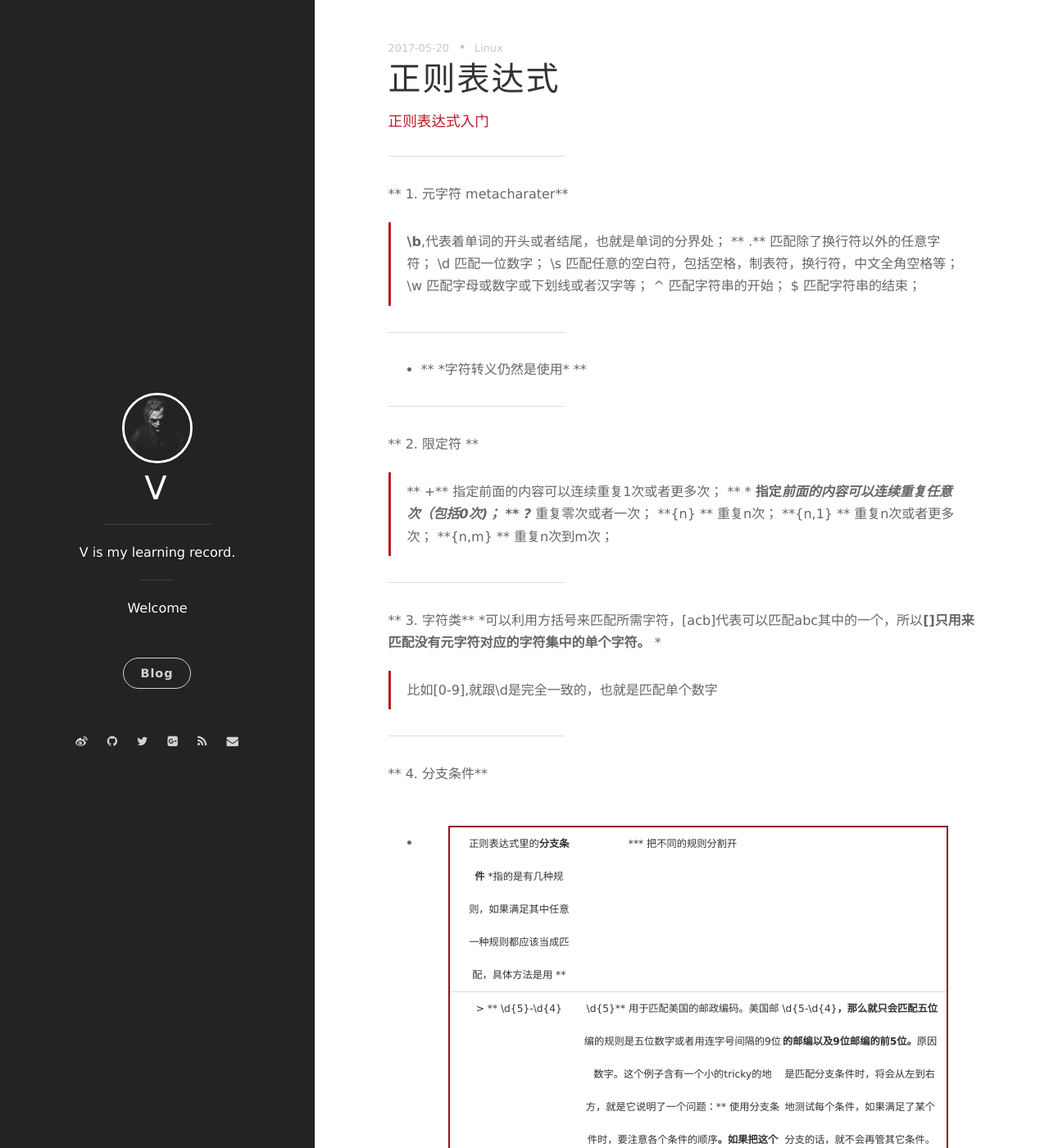
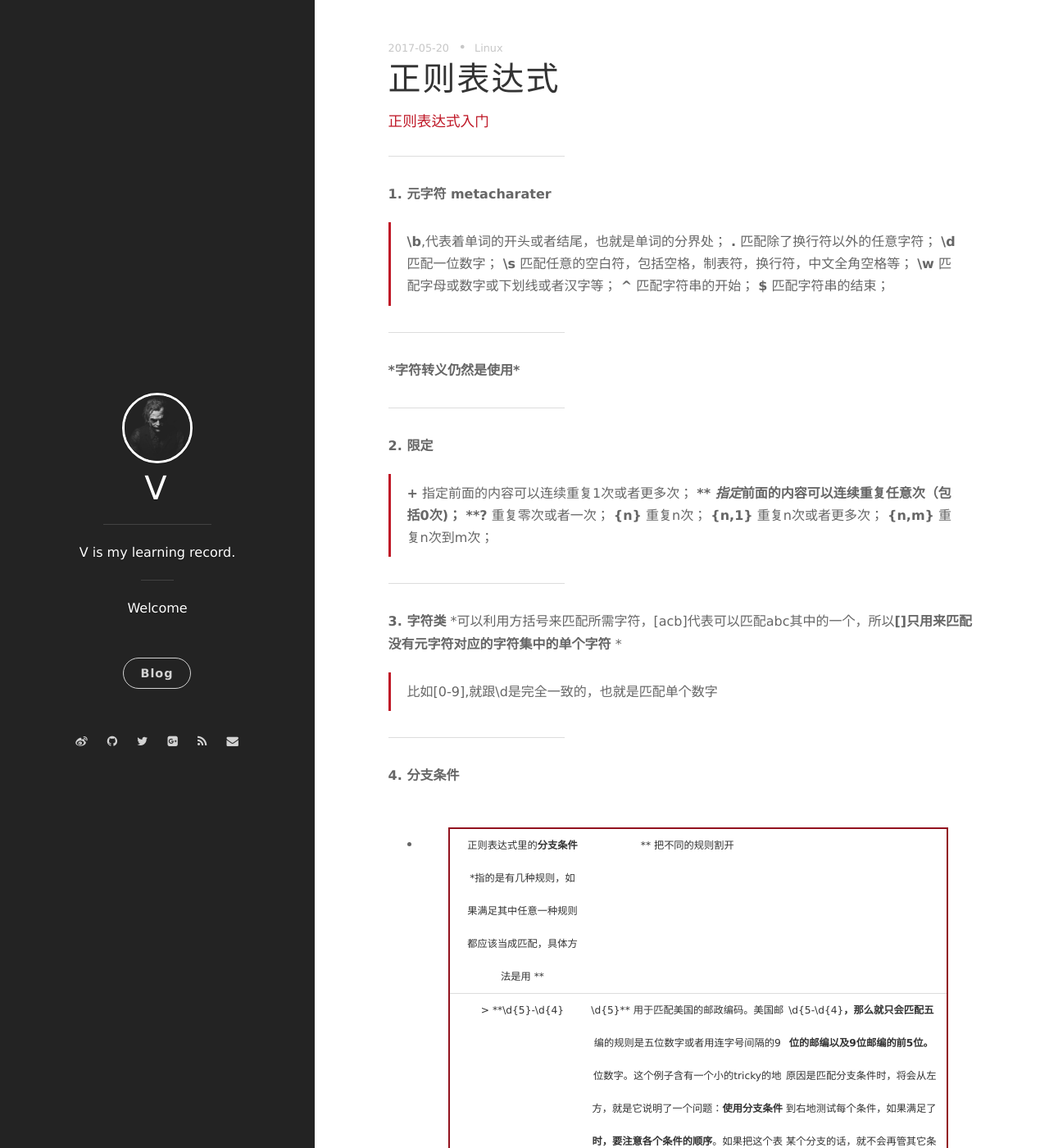
Before and after one commit to mrcwl/bryceyang.github.io, a Jekyll site: the page built from _posts/2017-05-20-正则表达式.markdown, in a window 1280 px wide and 1400 px high. Shown: the whole window at 82% size. Built offline with Jekyll 4.4.1, drawn with Linux system fonts in a browser that asks for light colours; nearby versions of some CDN libraries; comment, search, counter and statistics services are not loaded; some of the changed text lies outside the part shown.

Commit message:
format fix

```diff
--- a/_posts/2017-05-20-正则表达式.markdown
+++ b/_posts/2017-05-20-正则表达式.markdown
@@ -10,32 +10,33 @@ tag: Linux
 
 * * *
 
-** 1. 元字符 metacharater**
+**1. 元字符 metacharater**
+
 > **\b**,代表着单词的开头或者结尾，也就是单词的分界处；
-> ** .** 匹配除了换行符以外的任意字符；
->\d  匹配一位数字；
->\s   匹配任意的空白符，包括空格，制表符，换行符，中文全角空格等；
->\w  匹配字母或数字或下划线或者汉字等；
->^    匹配字符串的开始；
->$   匹配字符串的结束；
+> **.** 匹配除了换行符以外的任意字符；
+> **\d** 匹配一位数字；
+> **\s** 匹配任意的空白符，包括空格，制表符，换行符，中文全角空格等；
+> **\w** 匹配字母或数字或下划线或者汉字等；
+> **^**  匹配字符串的开始；
+> **$**  匹配字符串的结束；
 
-** **
-*  **  *字符转义仍然是使用\* **
+* * *
+ ***字符转义仍然是使用\***
 
 
- ** **
+* * *
 
-** 2. 限定符 **
-> ** +** 指定前面的内容可以连续重复1次或者更多次；
->** *  **指定*前面的内容可以连续重复任意次（包括0次)；
->** ?*** 重复零次或者一次；
->**{n} ** 重复n次；
->**{n,1} ** 重复n次或者更多次；
->**{n,m} ** 重复n次到m次；
+**2. 限定**
+> **+** 指定前面的内容可以连续重复1次或者更多次；
+> **\** *指定*前面的内容可以连续重复任意次（包括0次)；
+> **?** 重复零次或者一次；
+> **{n}** 重复n次；
+> **{n,1}** 重复n次或者更多次；
+> **{n,m}** 重复n次到m次；
 
-** **
-** 3. 字符类**
-*可以利用方括号来匹配所需字符，[acb]代表可以匹配abc其中的一个，所以**[]只用来匹配没有元字符对应的字符集中的单个字符。** *
+* * *
+**3. 字符类**
+*可以利用方括号来匹配所需字符，[acb]代表可以匹配abc其中的一个，所以**[]只用来匹配没有元字符对应的字符集中的单个字符** *
 > 比如[0-9],就跟\d是完全一致的，也就是匹配单个数字
 
 
@@ -44,12 +45,12 @@ tag: Linux
 
 
 
-** 4. 分支条件**
-* 正则表达式里的**分支条件** *指的是有几种规则，如果满足其中任意一种规则都应该当成匹配，具体方法是用 **|*** 把不同的规则分割开
-> ** \d{5}-\d{4}|\d{5}** 用于匹配美国的邮政编码。美国邮编的规则是五位数字或者用连字号间隔的9位数字。这个例子含有一个小的tricky的地方，就是它说明了一个问题：** 使用分支条件时，要注意各个条件的顺序**。如果把这个表达式改为**\d{5}|\d{5-\d{4}**，那么就只会匹配五位的邮编以及9位邮编的前5位。**原因是匹配分支条件时，将会从左到右地测试每个条件，如果满足了某个分支的话，就不会再管其它条件。**
+**4. 分支条件**
+* 正则表达式里的**分支条件** *指的是有几种规则，如果满足其中任意一种规则都应该当成匹配，具体方法是用 **|** 把不同的规则割开
+> **\d{5}-\d{4}|\d{5}** 用于匹配美国的邮政编码。美国邮编的规则是五位数字或者用连字号间隔的9位数字。这个例子含有一个小的tricky的地方，就是它说明了一个问题：**使用分支条件时，要注意各个条件的顺序**。如果把这个表达式改为**\d{5}|\d{5-\d{4}**，那么就只会匹配五位的邮编以及9位邮编的前5位。**原因是匹配分支条件时，将会从左到右地测试每个条件，如果满足了某个分支的话，就不会再管其它条件。**
 
 
-*****
+* * *
 
-** 5. 分组**
+**5. 分组**
 *上面所说的都是重复单个字符的方法，如果想要重复多个字符可以用小括号来指定子表达式（也叫作分组），这也是当我们需要（字符本身时需要对其进行转义的原因。*
```
